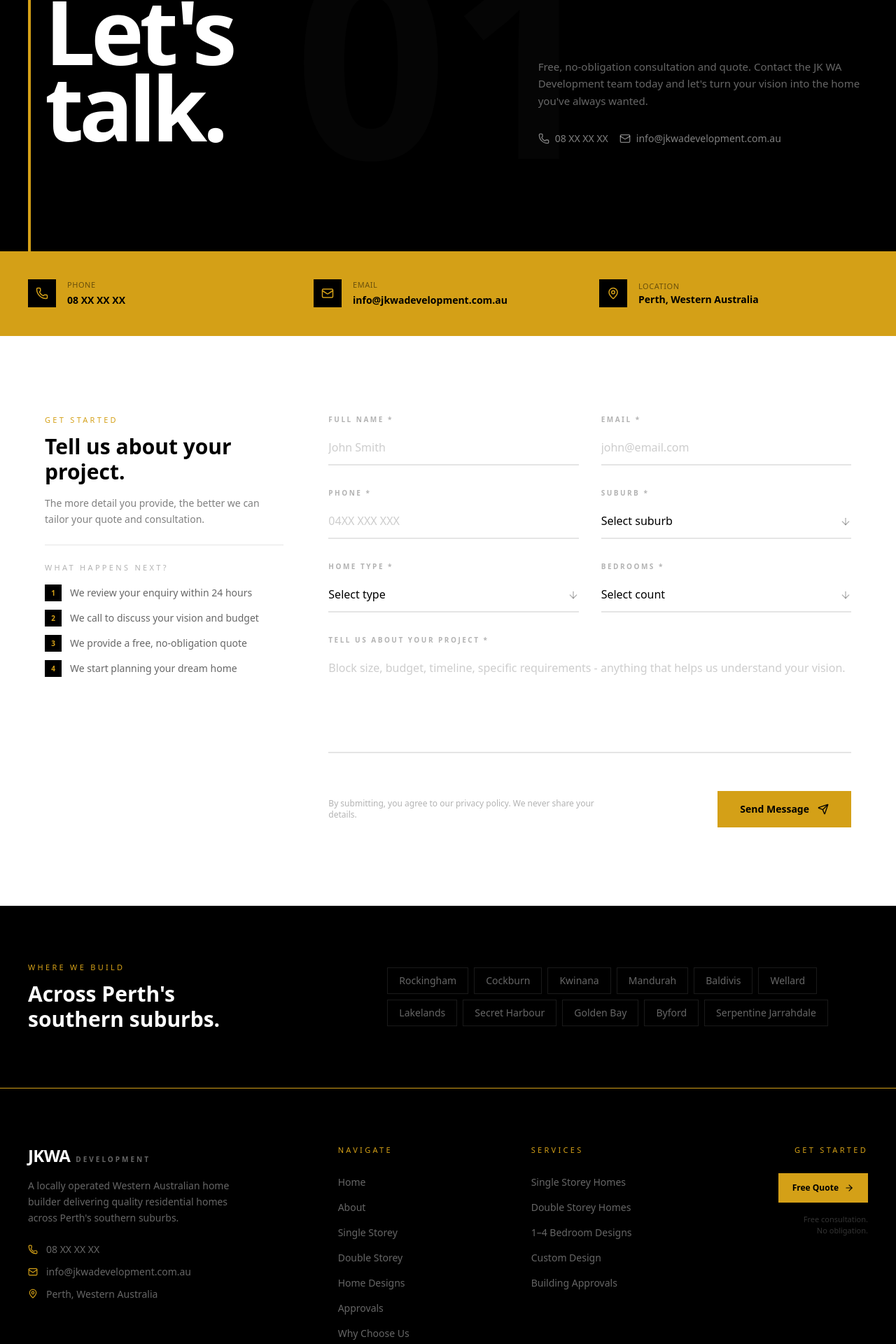
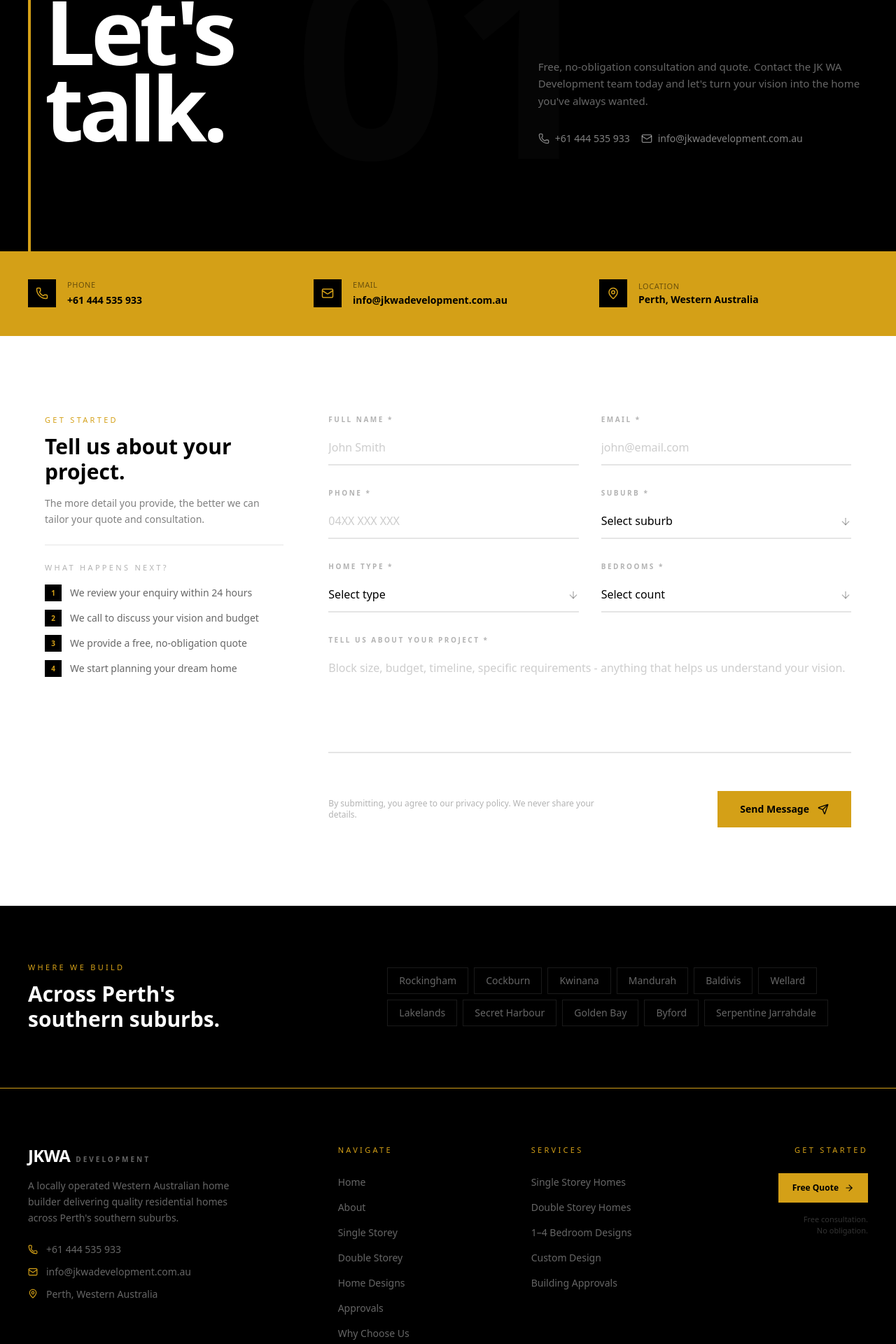
Before and after one commit to bharatt01/jkwadevelop, a React (Vite) app: page /contact in a window 1280 px wide. Shown: the part 201-2121 px from the top of the page at 70% size. Built offline with nearby package versions, Linux system fonts and the light colour scheme.

Commit message:
new changes

```diff
--- a/src/components/Footer.jsx
+++ b/src/components/Footer.jsx
@@ -39,7 +39,7 @@ export function Footer() {
             <div className="mt-6 space-y-3">
               <a href="tel:08XXXXXXXX" className="flex items-center gap-3 text-sm text-white/40 hover:text-[#D4A017] transition-colors">
                 <Phone size={14} className="text-[#D4A017]" />
-                08 XX XX XX
+                +61 444 535 933
               </a>
               <a href="mailto:info@jkwadevelopment.com.au" className="flex items-center gap-3 text-sm text-white/40 hover:text-[#D4A017] transition-colors">
                 <Mail size={14} className="text-[#D4A017]" />
--- a/src/components/PainVsGain.jsx
+++ b/src/components/PainVsGain.jsx
@@ -292,7 +292,7 @@ export default function BuildingProcess() {
               Or call direct
             </p>
             <p className="text-2xl sm:text-3xl font-semibold text-black mb-3">
-              08 XX XX XX
+            +61 444 535 933
             </p>
             <p className="text-sm text-black/60 mb-4">
               Free consultation. No obligation. We call back within 30 minutes.
--- a/src/pages/Contact.jsx
+++ b/src/pages/Contact.jsx
@@ -113,7 +113,7 @@ export default function ContactPage() {
     } catch (error) {
       console.error("Submit error:", error);
       setLoading(false);
-      showToast("Something went wrong. Please try again or call us at 08 XX XX XX.", "error");
+      showToast("Something went wrong. Please try again or call us at +61 444 535 933 .", "error");
     }
   };
 
@@ -147,8 +147,8 @@ export default function ContactPage() {
                 Free, no-obligation consultation and quote. Contact the JK WA Development team today and let&apos;s turn your vision into the home you&apos;ve always wanted.
               </p>
               <div className="reveal flex flex-wrap gap-4">
-                <a href="tel:08XXXXXXXX" className="inline-flex items-center gap-2 text-sm text-white/50 hover:text-[#D4A017] transition-colors">
-                  <Phone size={16} /> 08 XX XX XX
+                <a href="tel:+61444535933" className="inline-flex items-center gap-2 text-sm text-white/50 hover:text-[#D4A017] transition-colors">
+                  <Phone size={16} /> +61 444 535 933
                 </a>
                 <a href="mailto:info@jkwadevelopment.com.au" className="inline-flex items-center gap-2 text-sm text-white/50 hover:text-[#D4A017] transition-colors">
                   <Mail size={16} /> info@jkwadevelopment.com.au
@@ -169,7 +169,7 @@ export default function ContactPage() {
               </div>
               <div>
                 <p className="text-[11px] uppercase tracking-wider text-black/50 font-medium">Phone</p>
-                <a href="tel:08XXXXXXXX" className="text-sm font-semibold text-black hover:text-white transition-colors">08 XX XX XX</a>
+                <a href="tel:+61444535933" className="text-sm font-semibold text-black hover:text-white transition-colors">+61 444 535 933</a>
               </div>
             </div>
             <div className="flex items-center gap-4">
--- a/src/pages/DoubleStoreyPage.jsx
+++ b/src/pages/DoubleStoreyPage.jsx
@@ -43,8 +43,8 @@ export default function DoubleStoreyPage() {
             <Link to="/contact" className="inline-flex items-center gap-2 bg-[#D4A017] text-black px-6 py-3 text-[13px] font-semibold hover:bg-white transition-colors">
               Get a Free Quote <ArrowRight size={14} />
             </Link>
-            <a href="tel:08XXXXXXXX" className="inline-flex items-center gap-2 text-white/60 text-[13px] font-medium hover:text-white transition-colors">
-              <Phone size={14} /> 08 XX XX XX
+            <a href="tel:+61444535933" className="inline-flex items-center gap-2 text-white/60 text-[13px] font-medium hover:text-white transition-colors">
+              <Phone size={14} /> +61 444 535 933
             </a>
           </div>
         </div>
--- a/src/pages/SingleStoreyPage.jsx
+++ b/src/pages/SingleStoreyPage.jsx
@@ -54,8 +54,8 @@ export default function SingleStoreyPage() {
               <Link to="/contact" className="inline-flex items-center gap-2 bg-[#D4A017] text-black px-6 py-3 text-[14px] font-semibold hover:bg-white transition-colors">
                 Get a Free Quote <ArrowRight size={15} />
               </Link>
-              <a href="tel:08XXXXXXXX" className="inline-flex items-center gap-2 border border-white/30 text-white px-6 py-3 text-[14px] font-medium hover:bg-white/10 transition-colors">
-                <Phone size={15} /> 08 XX XX XX
+              <a href="tel:+61444535933" className="inline-flex items-center gap-2 border border-white/30 text-white px-6 py-3 text-[14px] font-medium hover:bg-white/10 transition-colors">
+                <Phone size={15} /> +61 444 535 933
               </a>
             </div>
           </div>
```
